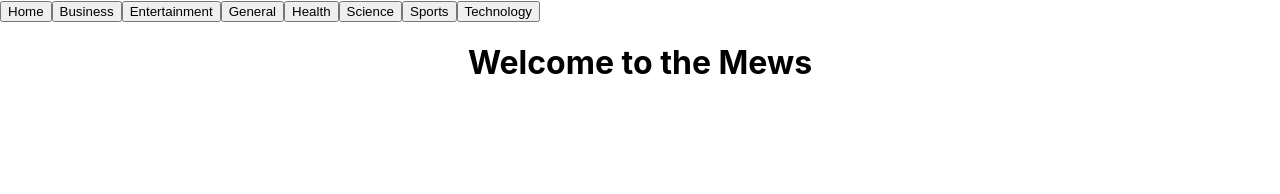
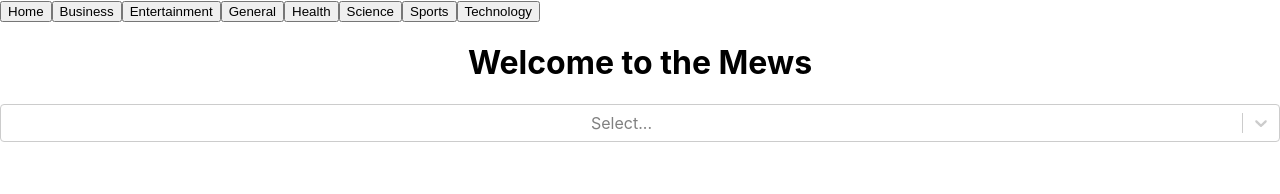
Before and after one commit to Matthew1320/news, a React (Create React App) app: page / in a window 1280 px wide. Shown: the top 194 px of the page. Built offline with nearby package versions, Linux system fonts and the light colour scheme; no server answers.

Commit message:
getting search bar working

```diff
--- /dev/null
+++ b/src/components/Search.js
@@ -0,0 +1,25 @@
+import React, {useState, useEffect} from 'react'
+import axios from 'axios'
+import Select from 'react-select'
+
+
+const Search = ({setChoice}) => {
+    const [sources, setSources] = useState([])
+    let url = 'https://newsapi.org/v2/top-headlines/sources?apiKey=89dccbf3b5894bab8119151b35820686'
+
+    useEffect(() => {
+        const getSources = async () => {
+            const response = axios.get(url)
+            setSources((await response).data.sources)
+        }
+        getSources()
+    },[url])
+
+    const opts = sources.map(source => ({ "value":source.name, "label":source.name }))
+
+    return (
+        <Select className='source_select' isClearable={true} isSearchable={true} onChange={(choice) => setChoice(choice.label)} options={opts} />
+    )
+}
+
+export default Search
--- a/src/pages/HomePage.js
+++ b/src/pages/HomePage.js
@@ -1,7 +1,13 @@
+import { useState } from "react";
+import Search from "../components/Search";
+
 export function HomePage() {
+  const [choice, setChoice] = useState("")
   return (
     <div className="App">
       <h1>Welcome to the Mews</h1>
+      <Search setChoice={setChoice}/>
+      <h1>{choice}</h1>
     </div>
   );
 }
```
